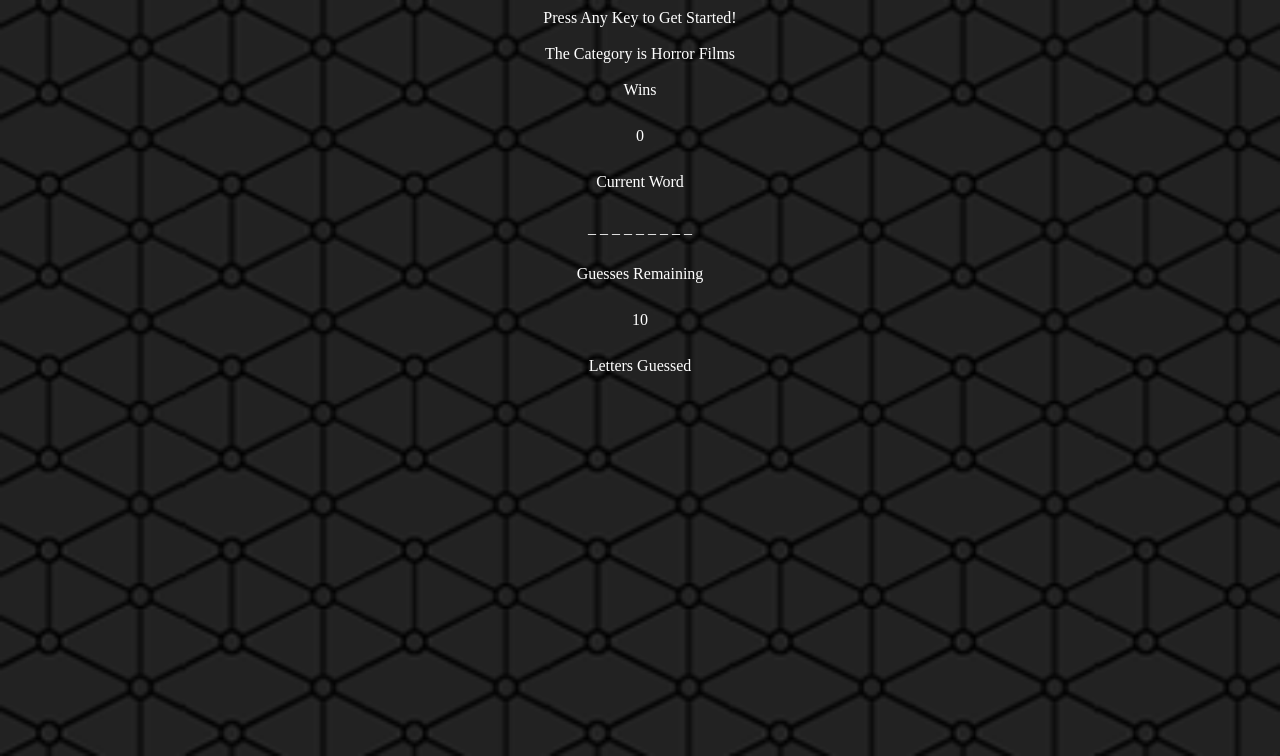
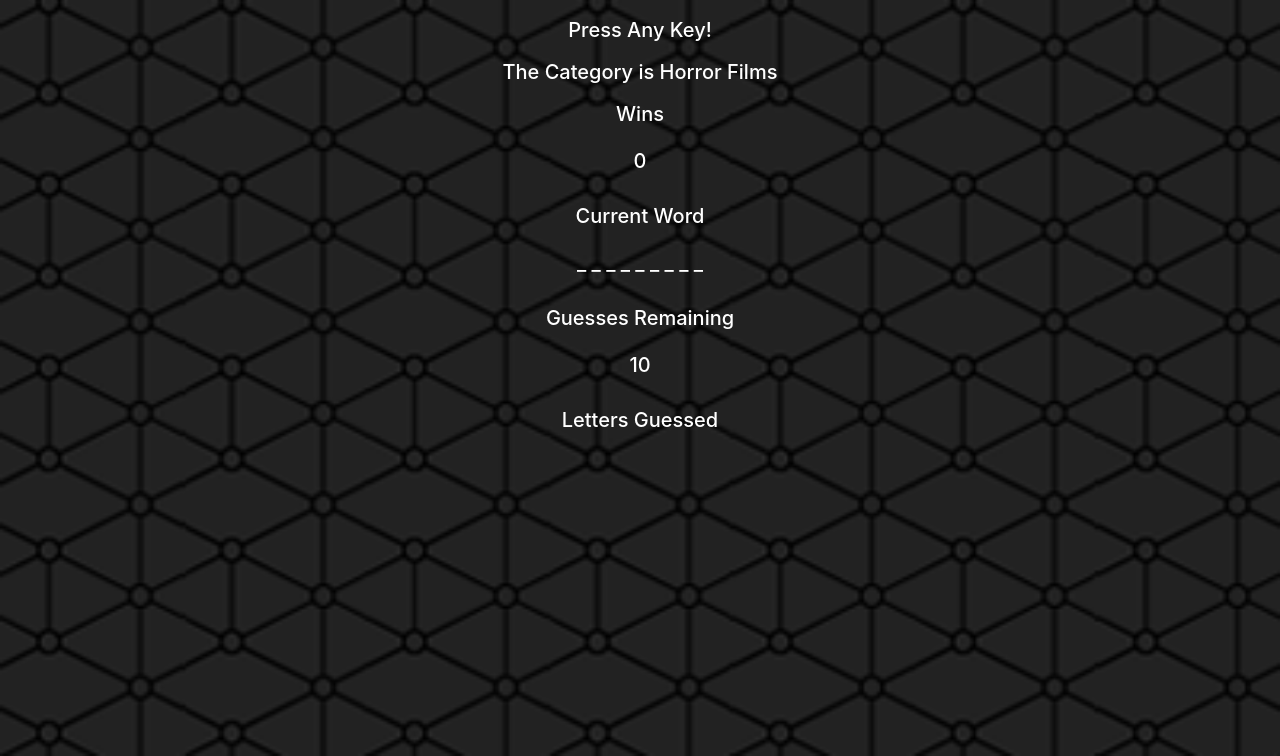
Before and after one commit to jmj928/Word-Guess-Game, a plain HTML site: page index.html in a window 1280 px wide. Shown: the part 44-800 px from the top of the page. Drawn offline with nearby package versions, Linux system fonts and the light colour scheme.

Commit message:
final commit v1

```diff
--- a/assets/css/styles.css
+++ b/assets/css/styles.css
@@ -20,5 +20,10 @@ body{
 }
 p, h2, h3, h4, h5, h6{
     text-align: center;
-    padding: 10px;
+    padding: 5px;
+    font-size: 20px;
 }
+img{
+    /* //float: right; */
+    margin: auto;
+}
--- a/assets/javascript/game.js
+++ b/assets/javascript/game.js
@@ -11,10 +11,13 @@ window.onload = function () {
         var initialScreen;
         var selectedWord;
         var displayedWord;
+        var displayedImage;
+        var pictureDisplay = document.querySelector("#pictureDisplay");
+        var pictureDisplay2 = document.querySelector("#pictureDisplay2");
 
         var computerChoices = {
             films:  ["carrie", "jaws", "insidious","the shining","nightmare on elm street","chucky"],
-          //pictures: ["assets/"]
+
 
             displayValues: function() {
 
@@ -33,6 +36,8 @@ window.onload = function () {
             resetToBeginning: function() {
                 guessesLeft = 10;
                 gameStarted = false;
+
+
 
                 //clear arrays
                 guessedLetters =[];
@@ -58,21 +63,42 @@ window.onload = function () {
 
                     }
 
+
+
                 this.displayValues();
+               // this.wait(3000);
+
+
+
+
             },
 
             youWon: function() {
                 wins++;
                 this.displayValues();
                 //alert("You won");
+                var audio = new Audio('./assets/images/Blop.mp3');
+                audio.play();
+                pictureDisplay.src = 'assets/images/redballoon.png';
+                pictureDisplay2.src = 'assets/images/redballoon.png';
+                //setTimeout(computerChoices.wait,3000);
                 this.resetToBeginning();
+
+            },
+
+            wait: function(){
+            //
+
             }
+
         };
 
         computerChoices.resetToBeginning();
 
         document.onkeyup = function(event) {
             //get the usersGuess
+            pictureDisplay.src = '';
+            pictureDisplay2.src = '';
             var userGuess = event.key;
             var tempCount = 0;
 
@@ -124,9 +150,12 @@ window.onload = function () {
             }
             else{
                 computerChoices.displayValues();
+                //computerChoices.wait(3000);
                 computerChoices.youWon();
             }
 
         };
 
+        //window.setTimeout(computerChoices.resetToBeginning, 3000);
+
 }
--- a/index.html
+++ b/index.html
@@ -5,15 +5,19 @@
         <meta name="viewport" content="width=device-width, initial-scale=1.0">
         <meta http-equiv="X-UA-Compatible" content="ie=edge">
         <link rel="stylesheet" type="text/css" href="assets/css/reset.css">
+        <link rel="stylesheet" href="https://maxcdn.bootstrapcdn.com/bootstrap/4.0.0/css/bootstrap.min.css">
         <link rel="stylesheet" type="text/css" href="assets/css/styles.css">
         <title>Word Guess</title>
     </head>
     <body background="assets/images/connectwork.png">
 
         <h1> Word Guess Game </h1>
-    <h2>Press Any Key to Get Started!</h2>
-
-    <div class="col-md-6 gameplay-column">
+        <h2>Press Any Key!</h2>
+            <div class = row>
+                <div class="col-sm-2 gameplay-column">
+                    <img class="img-fluid " src="" id="pictureDisplay" alt="" />
+                </div>
+                <div class="col-sm-8 gameplay-column">
                     <h2>The Category is Horror Films</h2>
                     <h4>Wins</h4>
                     <h5 id="totalWins"></h5>
@@ -24,9 +28,10 @@
                     <h4>Letters Guessed</h4>
                     <h3 id="guessedLetters"></h3>
                 </div>
-
+                <div class="col-sm-2 gameplay-column">
+                    <img class="img-fluid " src="" id="pictureDisplay2" alt="" />
+                </div>
+            </div>
         <script type="text/javascript" src="assets/javascript/game.js"></script>
-
-
     </body>
 </html>
```
Also changed, not shown: assets/images/Carrie.jpg (deleted), assets/images/chucky.jpg (deleted), assets/images/insidious.jpg (deleted), assets/images/jaws.jpg (deleted), assets/images/nightmare.jpg (deleted), assets/images/redballoon.png (added), assets/images/shining.jpg (deleted), 1 other file. Lines whose indentation alone changed are shown as unchanged.
